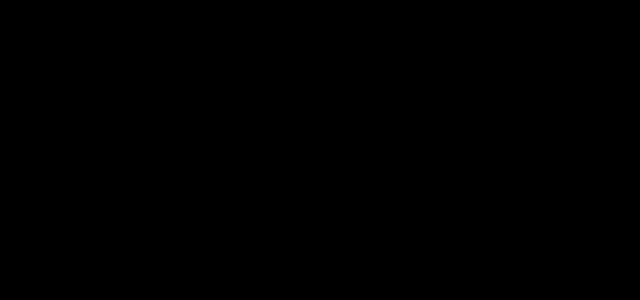
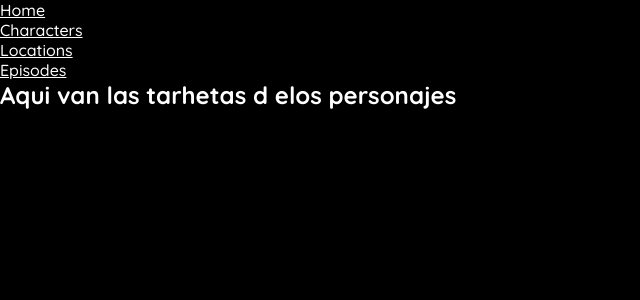
Before and after one commit to VictorTamayoBriones/rick-and-morty, a React (Create React App) app: page /characters in a window 1280 px wide. Before the commit this address had no page. Shown: the top 300 px of the page, without its empty margins (0-640 px from the left). Built offline with nearby package versions, Linux system fonts and the light colour scheme; the HTML template or start-up script is replaced by a standard one.

Commit message:
Initial Routes

```diff
--- a/src/components/Navbar/index.jsx
+++ b/src/components/Navbar/index.jsx
@@ -1,17 +1,13 @@
 import { NavLink } from 'react-router-dom'
-import { Home } from '../../views/Home'
-import { Characters } from '../../views/Characters'
-import { Locations } from '../../views/Locations'
-import { Episodes } from '../../views/Episodes'
 
 export const Navbar = () =>{
     return(
         <nav>
             <ul>
-                <li><NavLink to={ Home } >Home</NavLink></li>
-                <li><NavLink to={ Characters } >Characters</NavLink></li>
-                <li><NavLink to={ Locations } >Locations</NavLink></li>
-                <li><NavLink to={ Episodes } >Episodes</NavLink></li>
+                <li><NavLink to="/" >Home</NavLink></li>
+                <li><NavLink to="/characters" >Characters</NavLink></li>
+                <li><NavLink to="/locations" >Locations</NavLink></li>
+                <li><NavLink to="/episodes" >Episodes</NavLink></li>
             </ul>
         </nav>
     )
--- a/src/routes/index.jsx
+++ b/src/routes/index.jsx
@@ -1,10 +1,16 @@
 import { Routes, Route } from 'react-router-dom'
 import { Home } from '../views/Home';
+import { Characters } from '../views/Characters';
+import { Locations } from '../views/Locations';
+import { Episodes } from '../views/Episodes';
 
 export const AppRoutes = () =>{
     return(
         <Routes>
             <Route path="/" element={<Home/>} />
+            <Route path="/characters" element={<Characters/>} />
+            <Route path="/locations" element={<Locations/>} />
+            <Route path="/episodes" element={<Episodes/>} />
         </Routes>
     );
 }
--- a/src/views/Characters/index.jsx
+++ b/src/views/Characters/index.jsx
@@ -1,5 +1,10 @@
+import { Navbar } from "../../components/Navbar"
+
 export const Characters = () =>{
     return(
-        <h2>Aqui van las tarhetas d elos personajes</h2>
+        <>
+            <Navbar/>
+            <h2>Aqui van las tarhetas d elos personajes</h2>
+        </>
     )
 }
--- a/src/views/Episodes/index.jsx
+++ b/src/views/Episodes/index.jsx
@@ -1,5 +1,10 @@
+import { Navbar } from "../../components/Navbar"
+
 export const Episodes = () =>{
     return(
-        <h2>Aqui van los episodios</h2>
+        <>
+            <Navbar/>
+            <h2>Aqui van los episodios</h2>
+        </>
     )
 }
--- a/src/views/Locations/index.jsx
+++ b/src/views/Locations/index.jsx
@@ -1,5 +1,10 @@
+import { Navbar } from "../../components/Navbar"
+
 export const Locations = () =>{
     return(
-        <h2>Locations</h2>
+        <>
+            <Navbar/>
+            <h2>Locations</h2>
+        </>
     )
 }
```
